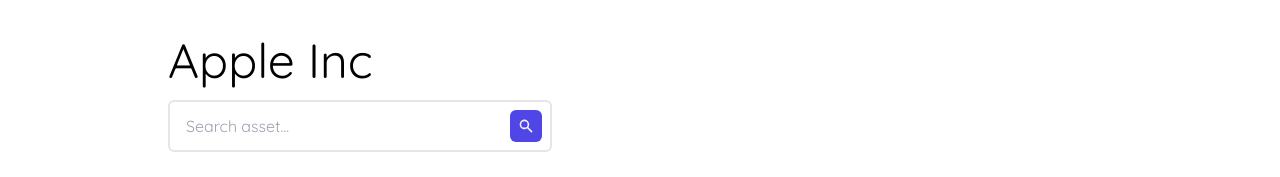
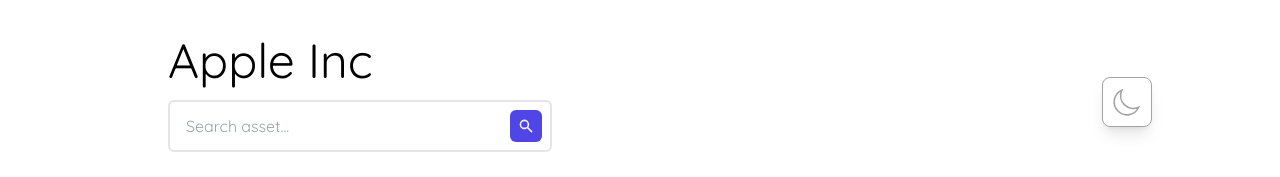
Before and after one commit to ash-fallon/asset-display-panel, a React (Create React App) app: page / in a window 1280 px wide. Shown: the top 177 px of the page. Built offline with nearby package versions, Linux system fonts and the light colour scheme.

Commit message:
Added darkmodeicon to header

```diff
--- /dev/null
+++ b/src/components/DarkModeIcon.js
@@ -0,0 +1,11 @@
+import { MoonIcon } from '@heroicons/react/solid';
+
+const DarkModeIcon = () => {
+  return (
+    <button className='rounded-lg border border-neutral-400 p-2 absolute right-8 xl:right-32 shadow-lg'>
+      <MoonIcon className='h-8 w-8 cursor-pointer stroke-1 fill-transparent stroke-neutral-400' />
+    </button>
+  );
+};
+
+export default DarkModeIcon;
--- a/src/components/Header.js
+++ b/src/components/Header.js
@@ -1,4 +1,5 @@
 import SearchBar from './SearchBar';
+import DarkModeIcon from './DarkModeIcon';
 
 const Header = ({ name }) => {
   return (
@@ -7,6 +8,7 @@
         <h1 className='text-5xl'>{name}</h1>
         <SearchBar />
       </div>
+      <DarkModeIcon />
     </>
   );
 };
```
